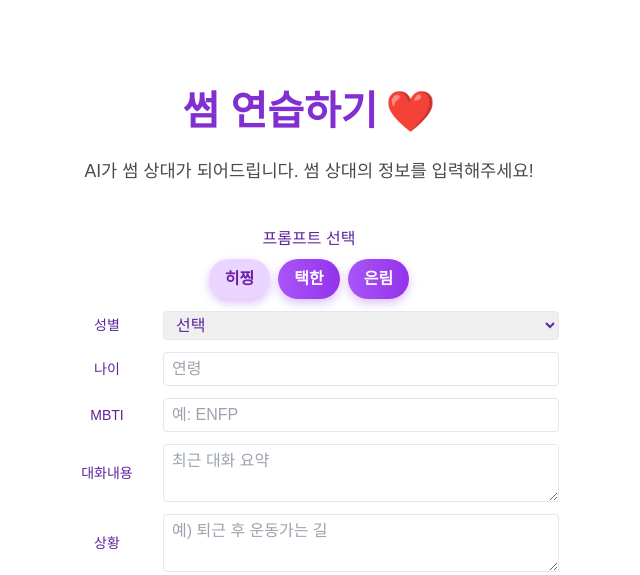
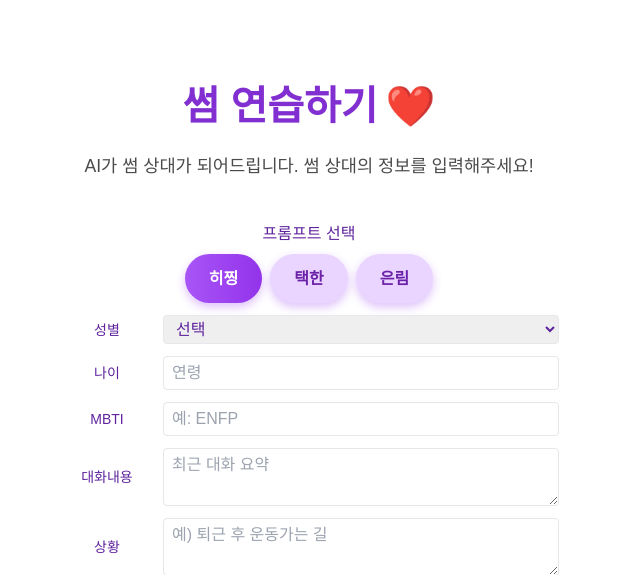
Before and after one commit to eunlim/sumnalysis, a Flask app: page /chat in a window 1280 px wide. Shown: the top 575 px of the page, without its empty margins (331-971 px from the left). Run offline with Flask 3, Linux system fonts and the light colour scheme; some libraries are stand-ins or nearby versions.

Commit message:
* css변경

```diff
--- a/static/main.css
+++ b/static/main.css
@@ -185,12 +185,30 @@ body {
     background: #7b2cbf;
 }
 
-.btn.pill { border-radius: 9999px; padding: 0.5rem 1rem; }
-
-.btn.selected {
+.promBtn{
     background: #E9D5FF;
     color: #6B21A8;
     border-color: #C4B5FD;
+    padding: 0.8rem 1.5rem;
+    border-radius: 999px;
+    font-size: 1rem;
+    font-weight: 600;
+    cursor: pointer;
+    box-shadow: 0 4px 10px rgba(147, 51, 234, 0.3);
+    transition: transform 0.2s ease, box-shadow 0.2s ease;
+}
+
+.promBtn.selected {
+    background: linear-gradient(to right, #a855f7, #9333ea);
+    color: white;
+    border: none;
+    padding: 0.8rem 1.5rem;
+    border-radius: 999px;
+    font-size: 1rem;
+    font-weight: 600;
+    cursor: pointer;
+    box-shadow: 0 4px 10px rgba(147, 51, 234, 0.3);
+    transition: transform 0.2s ease, box-shadow 0.2s ease;
 }
 
 .msg {
--- a/templates/chat.html
+++ b/templates/chat.html
@@ -10,7 +10,7 @@
                 <div class="mb-3">
                     <label class="block mb-2">프롬프트 선택</label>
                     <div class="flex gap-2 flex-wrap justify-center">
-                        <button v-for="p in prompts" :key="p.style_name" class="btn pill"
+                        <button v-for="p in prompts" :key="p.style_name" class="promBtn"
                                 :class="{ selected: selectPrompt === p.style_name }" type="button"
                                 @click="selectPrompt = p.style_name">
                             [[ p.label ]]
```
